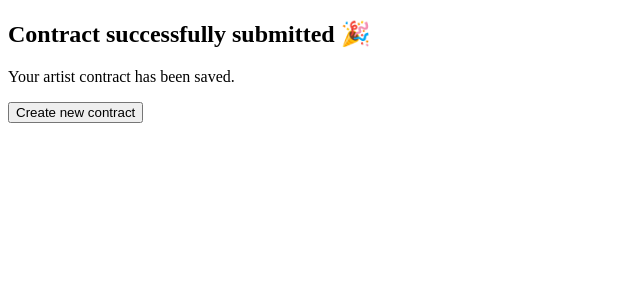
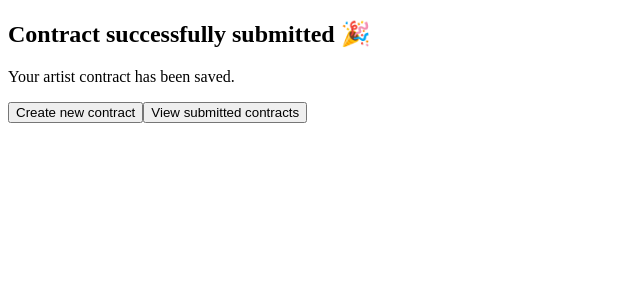
Before and after one commit to pedromcd/Artist-hiring-app, a React (Vite) app: page / in a window 1280 px wide. Both pictures are taken after typing "Sample", "5", "2020-01-15", "Sample" into the empty fields and a click on the button "Submit Contract". Shown: the top 300 px of the page, without its empty margins (0-640 px from the left). Built offline with nearby package versions, Linux system fonts and the light colour scheme.

Commit message:
list submitted contracts from localStorage

```diff
--- a/src/App.jsx
+++ b/src/App.jsx
@@ -1,8 +1,9 @@
 import { useState } from "react";
 import Contract from "./pages/Contract";
 import Success from "./pages/Success";
+import ContractsList from "./pages/ContractsList";
 
-/*
+/**
  * Main application component
  */
 function App() {
@@ -15,7 +16,14 @@ function App() {
       )}
 
       {screen === "success" && (
-        <Success onNewContract={() => setScreen("form")} />
+        <Success
+          onNewContract={() => setScreen("form")}
+          onViewContracts={() => setScreen("list")}
+        />
+      )}
+
+      {screen === "list" && (
+        <ContractsList onBack={() => setScreen("form")} />
       )}
     </main>
   );
--- /dev/null
+++ b/src/pages/ContractsList.jsx
@@ -0,0 +1,30 @@
+/*
+ * Page to list submitted contracts
+ */
+export default function ContractsList({ onBack }) {
+  const contracts =
+    JSON.parse(localStorage.getItem("contracts")) || [];
+
+  return (
+    <section>
+      <h1>Submitted Contracts</h1>
+
+      {contracts.length === 0 && (
+        <p>No contracts submitted yet.</p>
+      )}
+
+      {contracts.length > 0 && (
+        <ul>
+          {contracts.map((contract) => (
+            <li key={contract.id}>
+              <strong>{contract.artist}</strong> —{" "}
+              {contract.clientName} ({contract.eventDate})
+            </li>
+          ))}
+        </ul>
+      )}
+
+      <button onClick={onBack}>Back</button>
+    </section>
+  );
+}
--- a/src/pages/Success.jsx
+++ b/src/pages/Success.jsx
@@ -1,7 +1,7 @@
-/*
+/**
  * Success page shown after contract submission
  */
-export default function Success({ onNewContract }) {
+export default function Success({ onNewContract, onViewContracts }) {
   return (
     <section>
       <h1>Contract successfully submitted 🎉</h1>
@@ -10,6 +10,10 @@ export default function Success({ onNewContract }) {
       <button onClick={onNewContract}>
         Create new contract
       </button>
+
+      <button onClick={onViewContracts}>
+        View submitted contracts
+      </button>
     </section>
   );
 }
```
